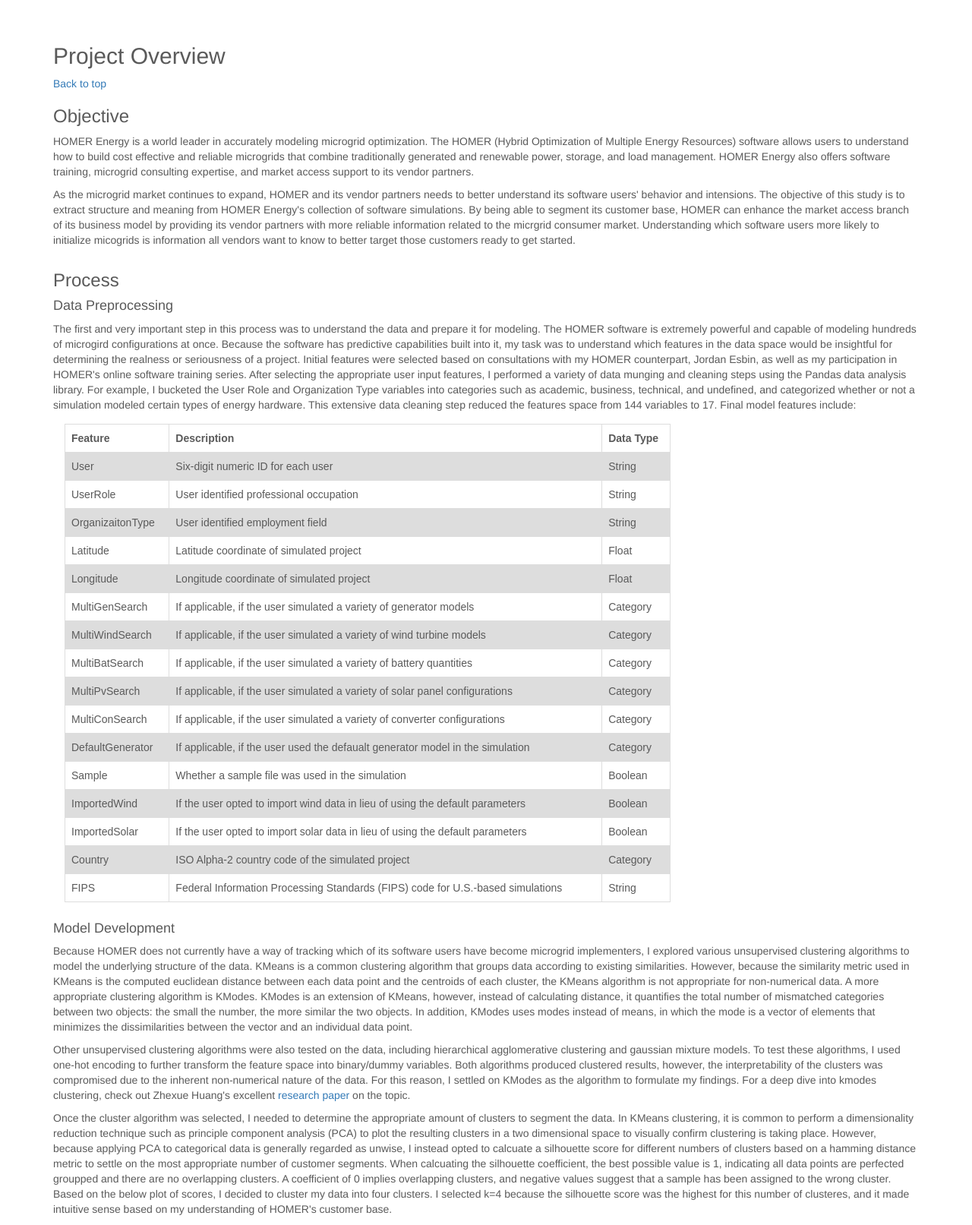
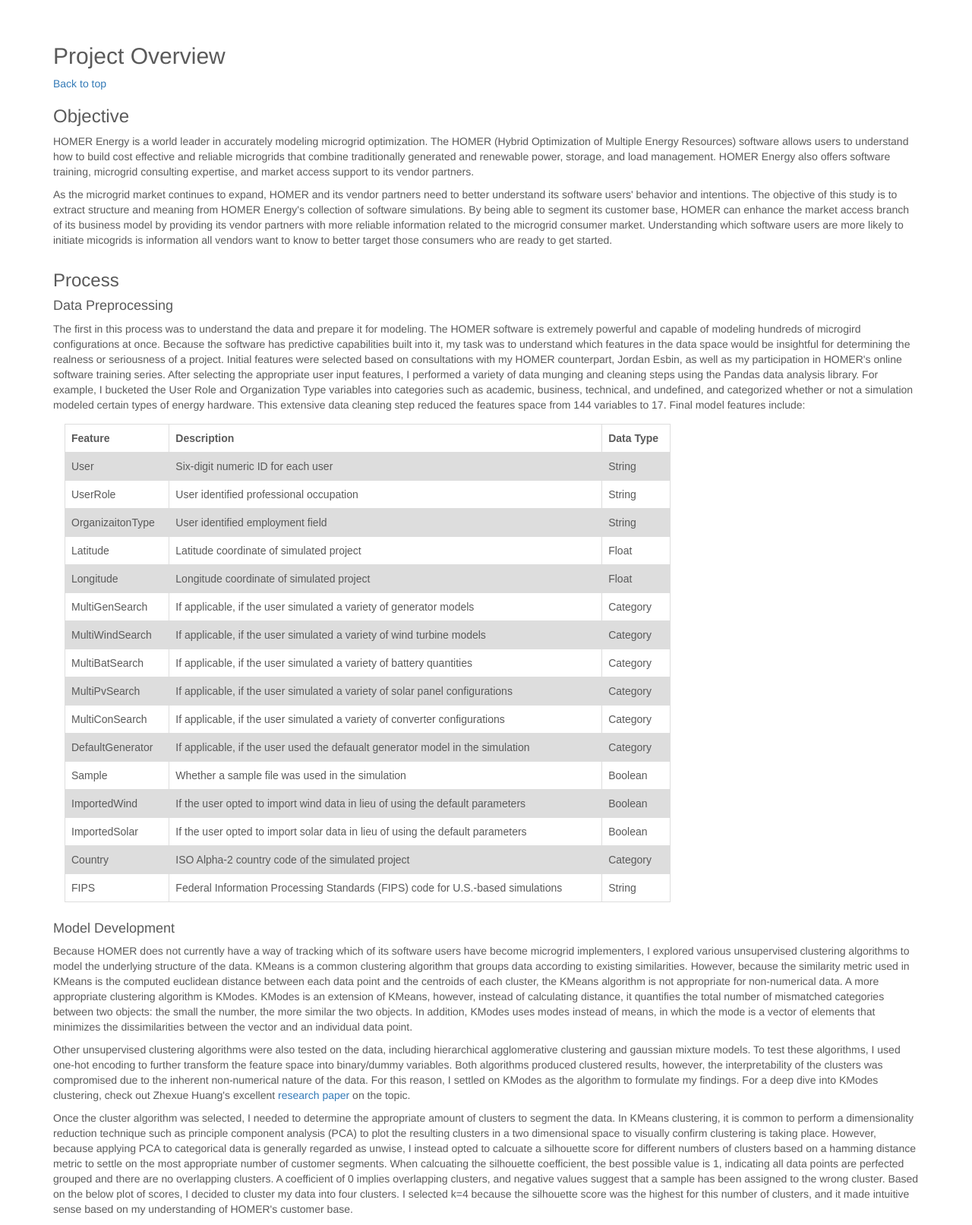
Before and after one commit to Stuart-D-King/homer_segmentation, a Flask app: template web_app/templates/index.html in a window 1280 px wide. Shown: the part 857-2470 px from the top of the page at 76% size. Run offline with Flask 2, Linux system fonts and the light colour scheme; the template is opened without the code that fills it, so the values that code supplies are empty; parts of the project's set-up code (start-up, migrations or seed data) failed here and were passed over; some libraries are stand-ins or nearby versions.

Commit message:
web app updates

```diff
--- a/web_app/templates/index.html
+++ b/web_app/templates/index.html
@@ -163,13 +163,13 @@
         <h3>Objective</h3>
         <p>HOMER Energy is a world leader in accurately modeling microgrid optimization. The HOMER (Hybrid Optimization of Multiple Energy Resources) software allows users to understand how to build cost effective and reliable microgrids that combine traditionally generated and renewable power, storage, and load management. HOMER Energy also offers software training, microgrid consulting expertise, and market access support to its vendor partners.</p>
 
-        <p>As the microgrid market continues to expand, HOMER and its vendor partners needs to better understand its software users' behavior and intensions. The objective of this study is to extract structure and meaning from HOMER Energy's collection of software simulations. By being able to segment its customer base, HOMER can enhance the market access branch of its business model by providing its vendor partners with more reliable information related to the micrgrid consumer market. Understanding which software users more likely to initialize micogrids is information all vendors want to know to better target those customers ready to get started.</p>
+        <p>As the microgrid market continues to expand, HOMER and its vendor partners need to better understand its software users' behavior and intentions. The objective of this study is to extract structure and meaning from HOMER Energy's collection of software simulations. By being able to segment its customer base, HOMER can enhance the market access branch of its business model by providing its vendor partners with more reliable information related to the microgrid consumer market. Understanding which software users are more likely to initiate micogrids is information all vendors want to know to better target those consumers who are ready to get started.</p>
       </div>
 
       <div class="container">
         <h3>Process</h3>
         <h4>Data Preprocessing</h4>
-        <p>The first and very important step in this process was to understand the data and prepare it for modeling. The HOMER software is extremely powerful and capable of modeling hundreds of microgird configurations at once. Because the software has predictive capabilities built into it, my task was to understand which features in the data space would be insightful for determining the realness or seriousness of a project. Initial features were selected based on consultations with my HOMER counterpart, Jordan Esbin, as well as my participation in HOMER's online software training series. After selecting the appropriate user input features, I performed a variety of data munging and cleaning steps using the Pandas data analysis library. For example, I bucketed the User Role and Organization Type variables into categories such as academic, business, technical, and undefined, and categorized whether or not a simulation modeled certain types of energy hardware. This extensive data cleaning step reduced the features space from 144 variables to 17. Final model features include:</p>
+        <p>The first in this process was to understand the data and prepare it for modeling. The HOMER software is extremely powerful and capable of modeling hundreds of microgird configurations at once. Because the software has predictive capabilities built into it, my task was to understand which features in the data space would be insightful for determining the realness or seriousness of a project. Initial features were selected based on consultations with my HOMER counterpart, Jordan Esbin, as well as my participation in HOMER's online software training series. After selecting the appropriate user input features, I performed a variety of data munging and cleaning steps using the Pandas data analysis library. For example, I bucketed the User Role and Organization Type variables into categories such as academic, business, technical, and undefined, and categorized whether or not a simulation modeled certain types of energy hardware. This extensive data cleaning step reduced the features space from 144 variables to 17. Final model features include:</p>
         <table>
           <tr>
             <th>Feature</th>
@@ -262,11 +262,11 @@
       <div class="container">
         <h4>Model Development</h4>
         <p>Because HOMER does not currently have a way of tracking which of its software users have become microgrid implementers, I explored various unsupervised clustering algorithms to model the underlying structure of the data. KMeans is a common clustering algorithm that groups data according to existing similarities. However, because the similarity metric used in KMeans is the computed euclidean distance between each data point and the centroids of each cluster, the KMeans algorithm is not appropriate for non-numerical data. A more appropriate clustering algorithm is KModes. KModes is an extension of KMeans, however, instead of calculating distance, it quantifies the total number of mismatched categories between two objects: the small the number, the more similar the two objects. In addition, KModes uses modes instead of means, in which the mode is a vector of elements that minimizes the dissimilarities between the vector and an individual data point.</p>
-        <p>Other unsupervised clustering algorithms were also tested on the data, including hierarchical agglomerative clustering and gaussian mixture models. To test these algorithms, I used one-hot encoding to further transform the feature space into binary/dummy variables. Both algorithms produced clustered results, however, the interpretability of the clusters was compromised due to the inherent non-numerical nature of the data. For this reason, I settled on KModes as the algorithm to formulate my findings. For a deep dive into kmodes clustering, check out Zhexue Huang's excellent <a href="http://arbor.ee.ntu.edu.tw/~chyun/dmpaper/huanet98.pdf">research paper</a> on the topic.</p>
+        <p>Other unsupervised clustering algorithms were also tested on the data, including hierarchical agglomerative clustering and gaussian mixture models. To test these algorithms, I used one-hot encoding to further transform the feature space into binary/dummy variables. Both algorithms produced clustered results, however, the interpretability of the clusters was compromised due to the inherent non-numerical nature of the data. For this reason, I settled on KModes as the algorithm to formulate my findings. For a deep dive into KModes clustering, check out Zhexue Huang's excellent <a href="http://arbor.ee.ntu.edu.tw/~chyun/dmpaper/huanet98.pdf">research paper</a> on the topic.</p>
       </div>
 
       <div class="container">
-        <p>Once the cluster algorithm was selected, I needed to determine the appropriate amount of clusters to segment the data. In KMeans clustering, it is common to perform a dimensionality reduction technique such as principle component analysis (PCA) to plot the resulting clusters in a two dimensional space to visually confirm clustering is taking place. However, because applying PCA to categorical data is generally regarded as unwise, I instead opted to calcuate a silhouette score for different numbers of clusters based on a hamming distance metric to settle on the most appropriate number of customer segments. When calcuating the silhouette coefficient, the best possible value is 1, indicating all data points are perfected groupped and there are no overlapping clusters. A coefficient of 0 implies overlapping clusters, and negative values suggest that a sample has been assigned to the wrong cluster. Based on the below plot of scores, I decided to cluster my data into four clusters. I selected k=4 because the silhouette score was the highest for this number of clusteres, and it made intuitive sense based on my understanding of HOMER's customer base.</p>
+        <p>Once the cluster algorithm was selected, I needed to determine the appropriate amount of clusters to segment the data. In KMeans clustering, it is common to perform a dimensionality reduction technique such as principle component analysis (PCA) to plot the resulting clusters in a two dimensional space to visually confirm clustering is taking place. However, because applying PCA to categorical data is generally regarded as unwise, I instead opted to calcuate a silhouette score for different numbers of clusters based on a hamming distance metric to settle on the most appropriate number of customer segments. When calcuating the silhouette coefficient, the best possible value is 1, indicating all data points are perfected grouped and there are no overlapping clusters. A coefficient of 0 implies overlapping clusters, and negative values suggest that a sample has been assigned to the wrong cluster. Based on the below plot of scores, I decided to cluster my data into four clusters. I selected k=4 because the silhouette score was the highest for this number of clusters, and it made intuitive sense based on my understanding of HOMER's customer base.</p>
       </div>
 
       <div class="container">
@@ -274,7 +274,7 @@
       </div>
 
       <div class="container">
-        <p>After selecting the appropriate number of clusters I fitted the KModes clustering algorithm to the data and assigned cluster labels to each simulation. I then performed exploratory data analysis to begin extracting meaningful business intelligence from the clusters.</p>
+        <p>After selecting the appropriate number of clusters, I fitted the KModes clustering algorithm to the data and assigned cluster labels to each simulation. I then performed exploratory data analysis to begin extracting meaningful business intelligence from the clusters.</p>
       </div>
     </section>
 
@@ -334,8 +334,8 @@
             </div>
 
           <div>
-            <p>HOMER also considers the extent to which a simulation models a variety of microgrid parameters and configurations as a strong indicator of the simulation's realness. For each simulation, a user is able to specify what energy hardware (e.g. batteries, turbines, solar panels, etc.) she would like to model, as well a range of hardware specifications for the software to compare and output an optimized microgrid (optimization is defined by the the lowest net present cost of microgrid system). Per conversations with HOMER, a rough metric to judge a simulation's realness is whether the user provides more than two different hardware specifications to test. For this reason, I crafted a series of features that check whether a user modeled a certain piece of hardware, and if so, if the simulation tested multiple specifications/capacities for that particular hardware category.</p>
-            <p>For generators, the breakdown of simulations that modeled generators, and if more than two generator sizes were tested is as follows.</p>
+            <p>HOMER also considers the extent to which a simulation models a variety of microgrid parameters and configurations as a strong indicator of the simulation's realness. For each simulation, a user is able to specify what energy hardware (e.g. batteries, turbines, solar panels, etc.) s/he would like to model, as well a range of hardware specifications for the software to compare and output an optimized microgrid (optimization is defined by the the lowest net present cost of microgrid system). Per conversations with HOMER, a rough metric to judge a simulation's realness is whether the user provides more than two different hardware specifications to test. For this reason, I crafted a series of features that check whether a user modeled a certain piece of hardware, and if so, if the simulation tested multiple specifications/capacities for that particular hardware category.</p>
+            <p>For generators, the breakdown of simulations that modeled generators, and if more than two generator sizes were tested is as follows:</p>
             <p><b>Key:</b></p>
             <p>True = generator modeled and more than two sizes tested</p>
             <p>False = generator modeled, but less than two sizes tested</p>
@@ -416,7 +416,7 @@
           <input type='submit' value="Show me my map!"/>
         </form>
         <br>
-        <p><b>Notes</b>: HOMER Energy is based in Boulder, CO and frequently partners with the Univeristy of Colorado Boulder. For this reason, software activity in Boulder County is often disproportionally represented. In addition, the HOMER software is a preferred team choice for the <a href="https://www.nyserda.ny.gov/All-Programs/Programs/NY-Prize" target="_blank">New York Prize</a> competition. As such, simulaiton activity is also high in the New York City area.
+        <p><b>Notes</b>: HOMER Energy is based in Boulder, CO and frequently partners with the Univeristy of Colorado Boulder. For this reason, software activity in Boulder County is often disproportionally represented. In addition, the HOMER software is a preferred team choice for the <a href="https://www.nyserda.ny.gov/All-Programs/Programs/NY-Prize" target="_blank">New York Prize</a> competition. As such, simulation activity is also high in the New York City area.
       </div>
       <div class="container">
         <h2>Marker Cluster Map Creator</h2>
@@ -698,9 +698,10 @@
         <a href="#">Back to top</a>
         <p>Segmenting simulation runs is an important first step in understanding who is using HOMER's software and where its partners can best focus their marketing and outreach. A close look at the four clusters illuminates distinct characteristics that suggest a varying degree of seriousness or interest from the user. While this information can be immediately helpful in targeting the right users, further exploration and model tuning will certainly add value and precision to determining the realness of a simulated project. Below are a few suggestions of ways to expand upon the findings of this project:</p>
         <ul>
-          <li>A review of feature importance would like result in new or adjusted model variables that could lead to more robust clustering. Furthermore, applying a heuristic weight to each simulation and exploring graph theory to model pairwise relationships between observations is a possible way to arrive at a 'realness' metric.</li>
+          <li>A review of feature importance would likely result in new or adjusted model variables that could lead to more robust clustering. Furthermore, applying a heuristic weight to each simulation and exploring graph theory to model pairwise relationships between observations is a possible way to arrive at a 'realness' metric.</li>
           <li>The project currently aggregates three years of software simulations. Exploring ways to incorporate methods that further slice the data and outcomes into time segments would likely prove useful to better understand the relevancy and timeliness of simulations.</li>
-          <li>It is recommended that HOMER begin surveying its software users to learn the intensions and outcomes of the simulations. With this new data HOMER can begin to explore powerful predictive models that will present internal and external analytical opportunities.</li>
+          <li>It is recommended that HOMER begin surveying its software users to learn the intentions and outcomes of the simulations. With this new data HOMER can begin to explore powerful predictive models that will present internal and external analytical opportunities.</li>
+          <li>While mapping the various cluster simulations in different countries, it was observed that repeated simulations were often run close to airports. This behavior makes sense given the need for all airports to maintain constant connectivity. It is recommended that HOMER and/or its supply partners explore direct marketing to airports who through multiple simulations have shown interest in establishing supplemental energy resources or standalone microgrids.</li>
         </ul>
       </div>
     </secton>
@@ -736,11 +737,11 @@
           </div>
           <div class="col-lg-4 text-center">
             <i class="fa fa-file-text" style="font-size:45px"></i>
-            <p><a style="color:black" href="https://github.com/stuart-d-king/homer_segmentation" target="_blank">Resume</a></p>
+            <p><a style="color:black" href="../static/img/resume_sking.pdf" target="_blank">Resume</a></p>
           </div>
           <div class="col-lg-4 text-center">
             <i class="fa fa-github" style="font-size:50px" aria-hidden="true"></i>
-            <p><a style="color:black" href="https://github.com/stuart-d-king/homer_segmentation/#readme" target="_blank">Github Repo</a></p>
+            <p><a style="color:black" href="https://github.com/stuart-d-king/homer_segmentation/" target="_blank">Github Repo</a></p>
           </div>
         </div>
       </div>
```
Also changed, not shown: README.md, 1 other file.
